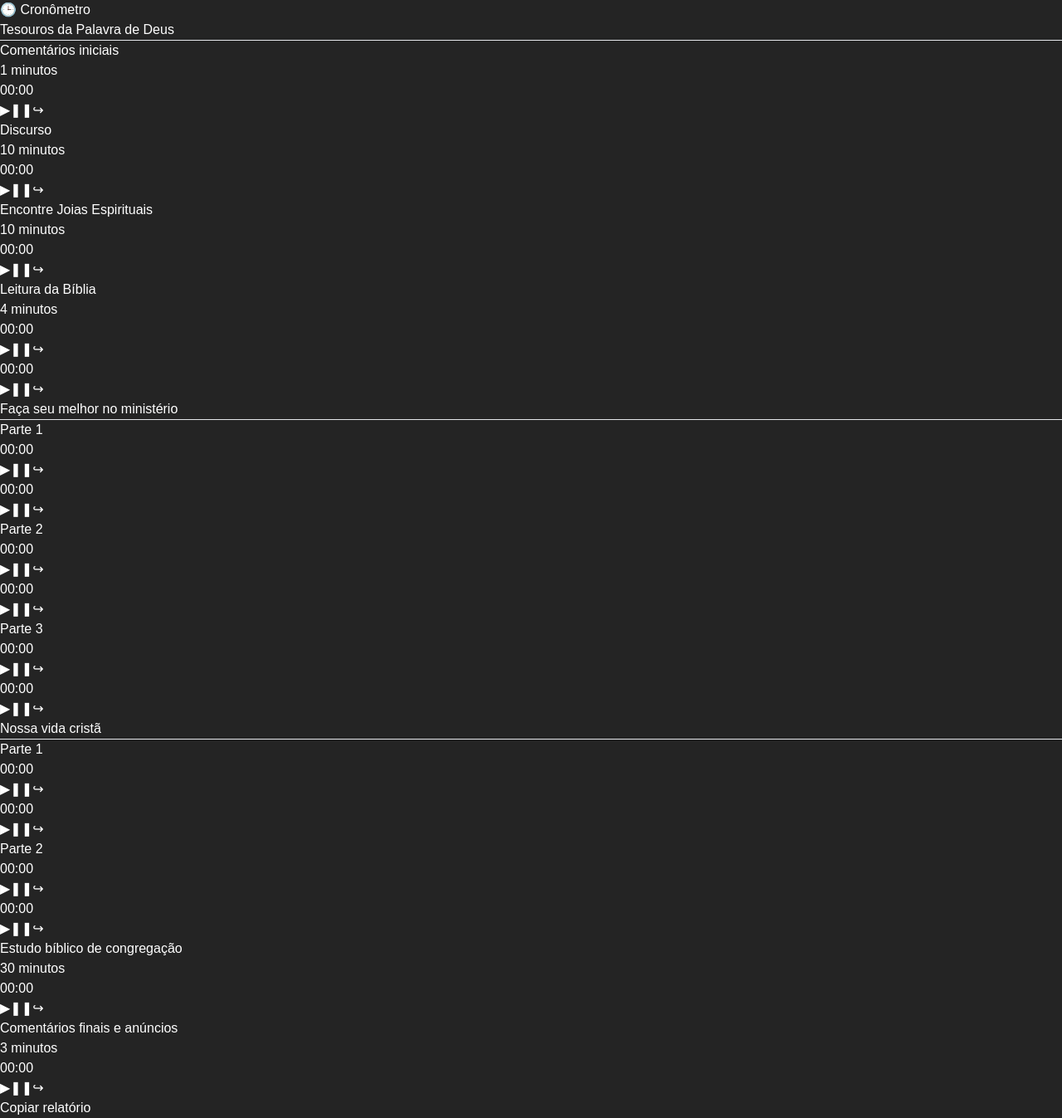
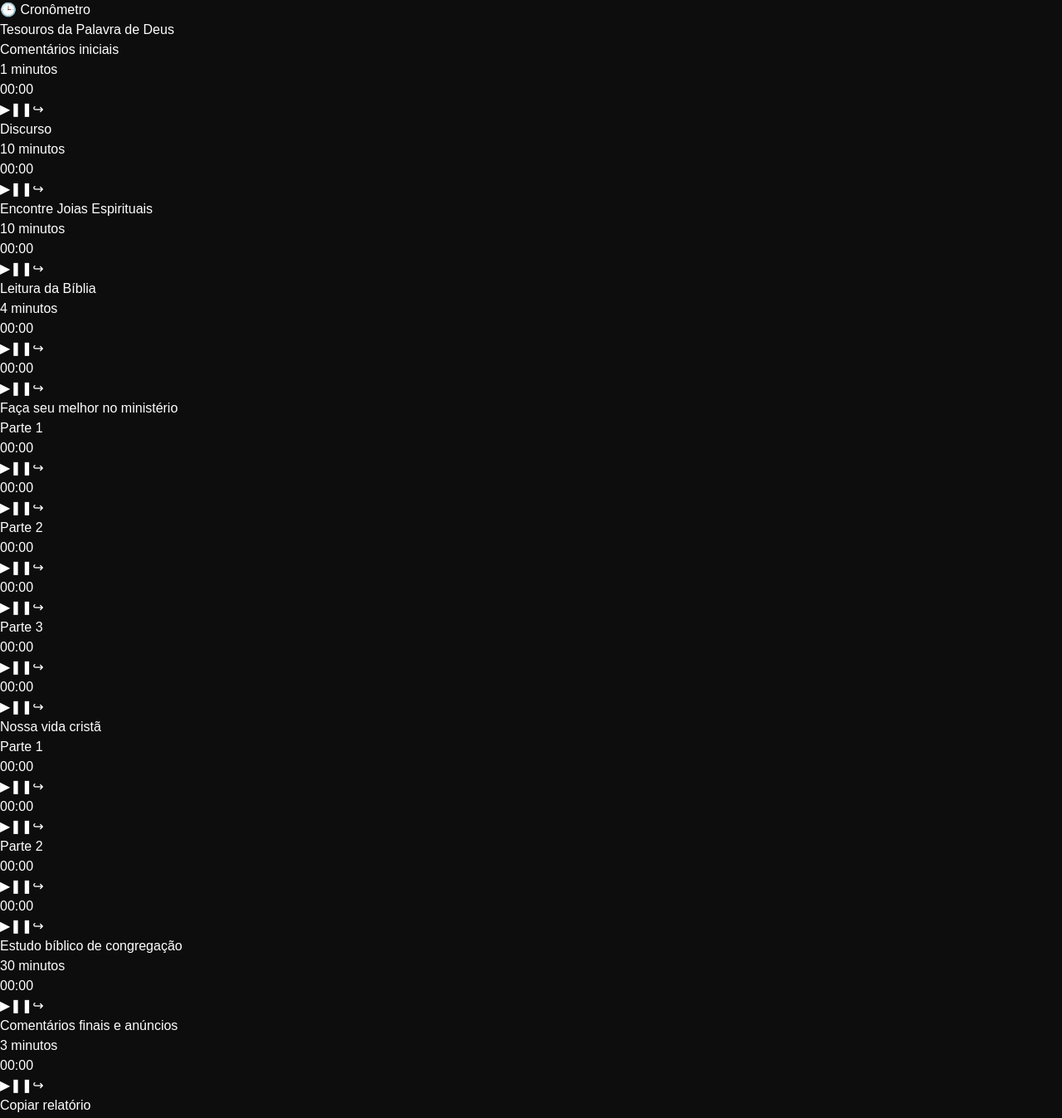
Before and after one commit to kauamntro/Meet-Timer, a React (Vite) app: page / in a window 1280 px wide. Shown: the whole page at 83% size. Built offline with nearby package versions, Linux system fonts and the light colour scheme.

Commit message:
Visual 1.1

```diff
--- a/src/App.jsx
+++ b/src/App.jsx
@@ -123,10 +123,9 @@ function App() {
   return (
     <>
       <Header />
-      <section className='p-2 flex-col'>
-        <section className='p-1 flex-col pt-2'>
-          <h1 className='text-xl text-center text-cyan-500 uppercase font-bold'>Tesouros da Palavra de Deus</h1>
-          <hr />
+      <section className='pb-4 flex flex-col justify-center gap-8'>
+        <section className='p-1 flex-col pt-4'>
+          <h1 className='text-2xl text-center text-cyan-500 font-medium'>Tesouros da Palavra de Deus</h1>
           <Timer
           title="Comentários iniciais"
           min={1}
@@ -185,9 +184,8 @@ function App() {
 
 
         </section>
-        <section className='p-1 flex-col pt-2'>
-          <h1 className='text-xl text-center text-amber-500 uppercase font-bold'>Faça seu melhor no ministério</h1>
-          <hr />
+        <section className='p-1 flex-col pt-4'>
+          <h1 className='text-2xl text-center text-amber-500 font-medium'>Faça seu melhor no ministério</h1>
 
           <Timer
             title="Parte 1"
@@ -252,9 +250,8 @@ function App() {
 
         </section>
 
-        <section className='p-1 flex-col pt-2'>
-          <h1 className='text-xl text-center text-red-500 uppercase font-bold'>Nossa vida cristã</h1>
-          <hr />
+        <section className='p-1 flex-col pt-4'>
+          <h1 className='text-2xl text-center text-red-500 font-medium'>Nossa vida cristã</h1>
 
           <Timer
             title="Parte 1"
@@ -323,7 +320,7 @@ function App() {
 
         </section>
         <button
-        className='bg-cyan-500 p-2 text-xl rounded mx-auto mt-4'
+        className='bg-slate-600 p-2 text-xl rounded mx-auto mt-4'
         onClick={copiarRelatório}
         >Copiar relatório</button>
       </section>
--- a/src/components/Timer.jsx
+++ b/src/components/Timer.jsx
@@ -61,9 +61,9 @@ const Timer = ({ min, title, isComment, timerSeconds, setTimerSeconds, timerMinu
               {formatTime(commentMinutes, commentSeconds)}
             </h1>
             <div className='flex gap-1'>
-              <button onClick={startCommentTimer} className='border p-2 rounded bg-black bg-opacity-50 hover:bg-white hover:text-black transition active:bg-green-500 text-xs'>▶</button>
-              <button onClick={stopCommentTimer} className='border p-2 rounded bg-black bg-opacity-50 hover:bg-white hover:text-black transition active:bg-red-500 text-xs'>❚❚</button>
-              <button onClick={resetCommentTimer} className='border p-2 rounded bg-black bg-opacity-50 hover:bg-white hover:text-black transition active:bg-yellow-500 text-xs'>↪</button>
+              <button onClick={startCommentTimer} className='border border-amber-500 p-2 rounded bg-black bg-opacity-50 hover:bg-white hover:text-black transition active:bg-green-500 text-xs'>▶</button>
+              <button onClick={stopCommentTimer} className='border border-amber-500 p-2 rounded bg-black bg-opacity-50 hover:bg-white hover:text-black transition active:bg-red-500 text-xs'>❚❚</button>
+              <button onClick={resetCommentTimer} className='border border-amber-500 p-2 rounded bg-black bg-opacity-50 hover:bg-white hover:text-black transition active:bg-yellow-500 text-xs'>↪</button>
             </div>
           </div>
         )}
@@ -72,9 +72,9 @@ const Timer = ({ min, title, isComment, timerSeconds, setTimerSeconds, timerMinu
             {formatTime(timerMinutes, timerSeconds)}
           </h1>
           <div className='flex gap-1'>
-            <button onClick={startTimer} className='border border-black p-2 rounded bg-black bg-opacity-50 hover:bg-white hover:text-black transition active:bg-green-500 text-sm'>▶</button>
-            <button onClick={stopTimer} className='border border-black p-2 rounded bg-black bg-opacity-50 hover:bg-white hover:text-black transition active:bg-red-500 text-sm'>❚❚</button>
-            <button onClick={resetTimer} className='border border-black p-2 rounded bg-black bg-opacity-50 hover:bg-white hover:text-black transition active:bg-yellow-500 text-sm'>↪</button>
+            <button onClick={startTimer} className='border border-indigo-100 p-2 rounded bg-black bg-opacity-50 hover:bg-white hover:text-black transition active:bg-green-500 text-sm'>▶</button>
+            <button onClick={stopTimer} className='border border-indigo-100 p-2 rounded bg-black bg-opacity-50 hover:bg-white hover:text-black transition active:bg-red-500 text-sm'>❚❚</button>
+            <button onClick={resetTimer} className='border border-indigo-100 p-2 rounded bg-black bg-opacity-50 hover:bg-white hover:text-black transition active:bg-yellow-500 text-sm'>↪</button>
           </div>
         </div>
       </div>
--- a/src/index.css
+++ b/src/index.css
@@ -10,7 +10,7 @@ body {
     font-size: 16px;
     line-height: 1.5;
     color: #fff;
-    background-color: #242424;
+    background-color: #0e0d0d;
 }
 
 *, *::before, *::after {
```
